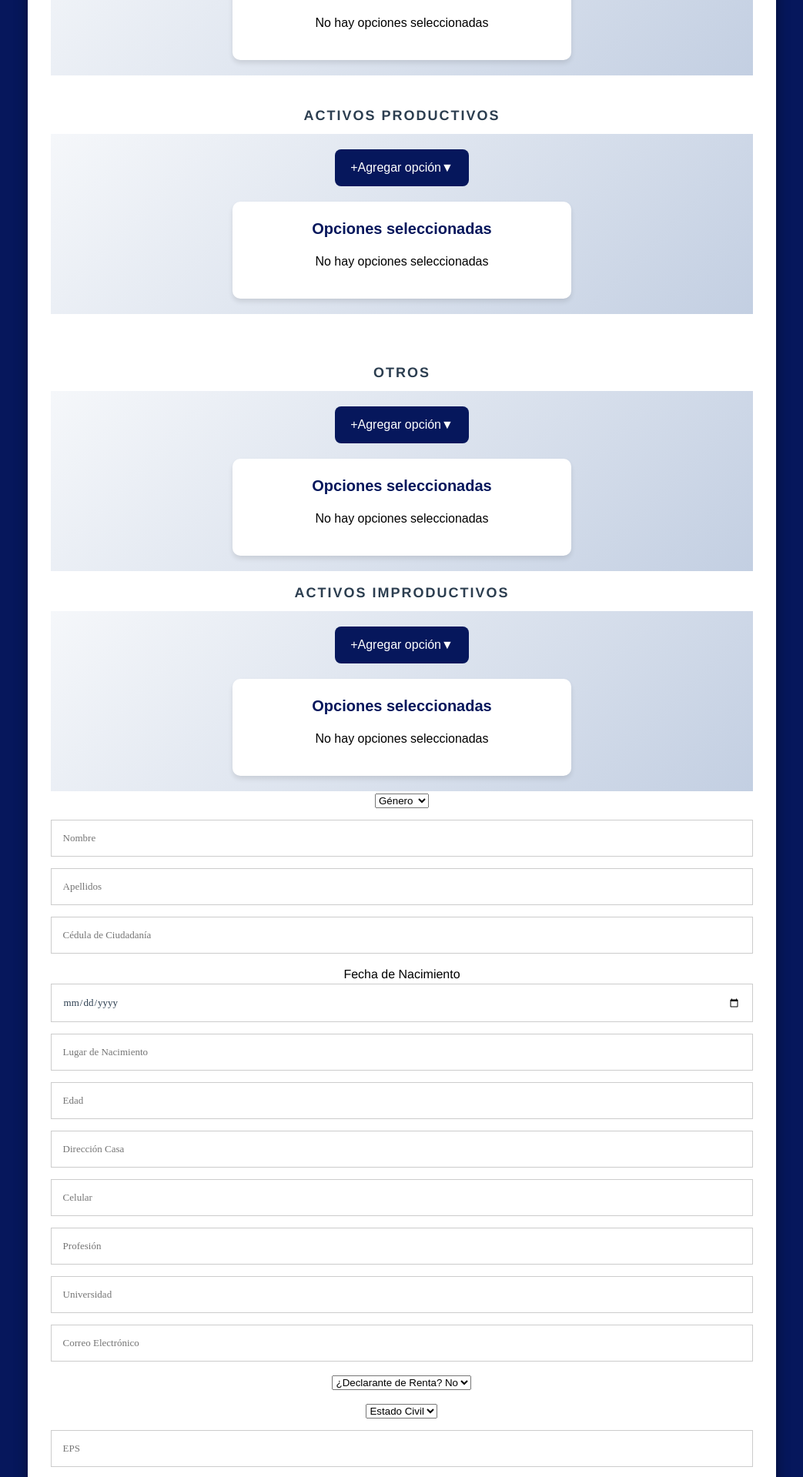
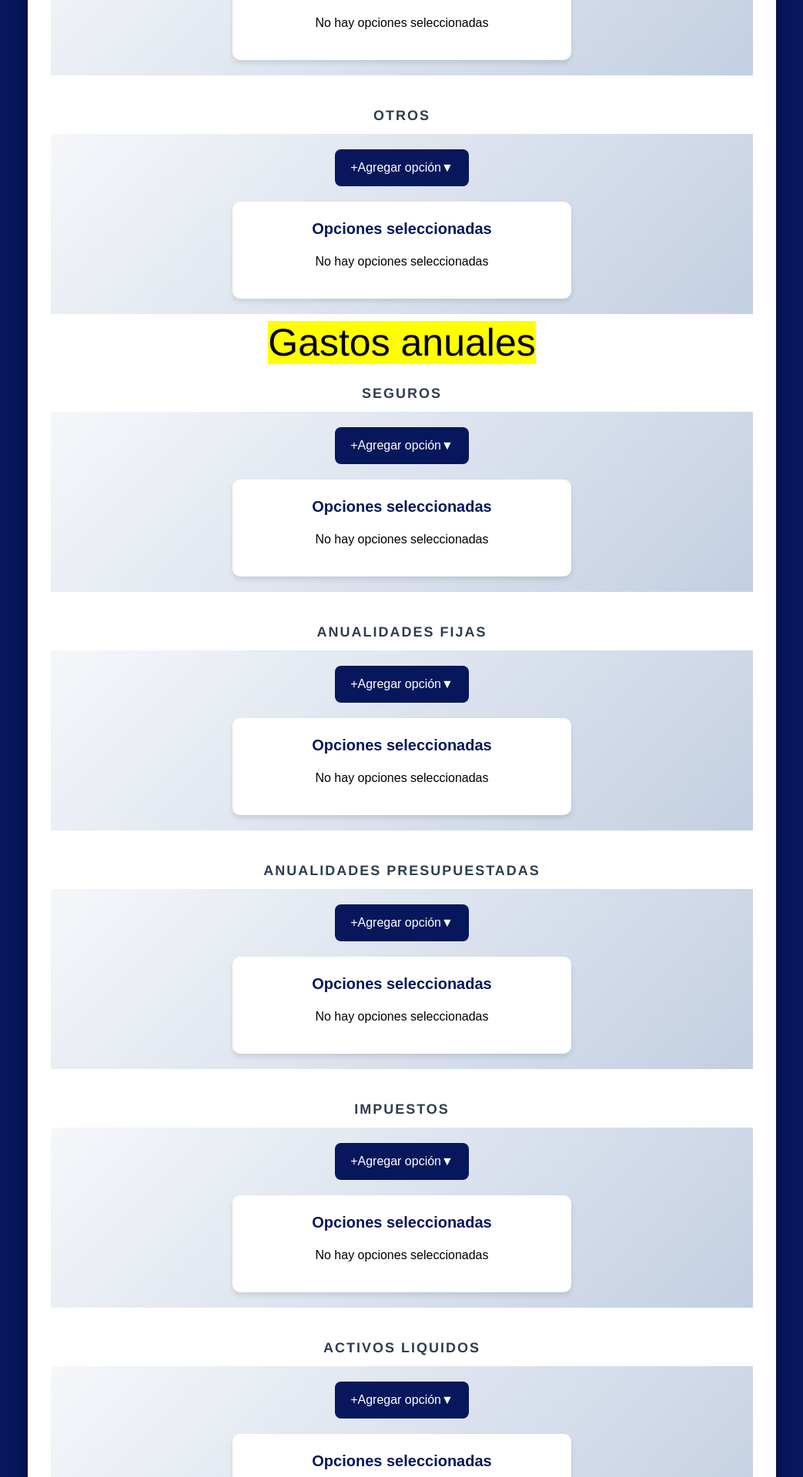
Before and after one commit to danielcruz94/develop, a React (Vite) app in the folder vite-project/: page / in a window 1280 px wide. Shown: the part 3881-5800 px from the top of the page at 77% size, without its empty margins (118-1161 px from the left). Built offline with nearby package versions, Linux system fonts and the light colour scheme.

Commit message:
se agrego gastos anuales

```diff
--- a/vite-project/src/Form.jsx
+++ b/vite-project/src/Form.jsx
@@ -13,6 +13,8 @@ const Form =()=>{
       ];
 
       const ingresos = [
+        { value: 'SalarioTradicional', label: 'Salario Tradicional' },
+        { value: 'SalarioIntegral', label: 'Salario Integral' },
         { value: 'Arriendo', label: 'Arriendo' },
         { value: 'Auxilio', label: 'Auxilio' },
         { value: 'Beneficio', label: 'Beneficio' },
@@ -23,8 +25,6 @@ const Form =()=>{
         { value: 'PrimaDeServicios', label: 'Prima de Servicios' },
         { value: 'PrimaExtralegal', label: 'Prima Extralegal' },
         { value: 'Renta', label: 'Renta' },
-        { value: 'SalarioIntegral', label: 'Salario Integral' },
-        { value: 'SalarioTradicional', label: 'Salario Tradicional' },
         { value: 'SubsidioDeTransporte', label: 'Subsidio de Transporte' },
         { value: 'SubsidioFamiliar', label: 'Subsidio Familiar' },
       ];
@@ -66,6 +66,7 @@ const Form =()=>{
         { value: 'Barberia', label: 'Barbería' },
         { value: 'Manicure', label: 'Manicure' },
         { value: 'Peluqueria', label: 'Peluquería' },
+        { value: 'otro', label: 'Otro' }
       ];
 
       const hogar = [
@@ -93,7 +94,6 @@ const Form =()=>{
         { value: 'eventos-sociales', label: 'Eventos Sociales' },
         { value: 'fines-de-semana', label: 'Fines de Semana' },
         { value: 'golf', label: 'Golf' },
-
         { value: 'restaurantes', label: 'Restaurantes' },
         { value: 'reuniones-sociales', label: 'Reuniones Sociales' },
         { value: 'rumba', label: 'Rumba' },
@@ -108,7 +108,7 @@ const Form =()=>{
       const protecciones = [
         { value: 'AporteAPensionObligatoria', label: 'Aporte a Pensión Obligatoria' },
         { value: 'AporteASaludObligatoria', label: 'Aporte a Salud Obligatoria' },
-        { value: 'Otros', label: 'Otros' },
+
         { value: 'SaludPrepagada', label: 'Salud Prepagada' },
         { value: 'SeguroDeContenidos', label: 'Seguro de Contenidos' },
         { value: 'SeguroDeInvalidez', label: 'Seguro de Invalidez' },
@@ -118,15 +118,17 @@ const Form =()=>{
         { value: 'SeguroDeVida', label: 'Seguro de Vida' },
         { value: 'SeguroExequial', label: 'Seguro Exequial' },
         { value: 'SeguroVivienda', label: 'Seguro Vivienda' },
+        { value: 'Otros', label: 'Otros' }
       ];
 
       const descuentosnomina = [
+        { value: 'Salud', label: 'Salud' },
+        { value: 'Pension', label: 'Pensión' },
+        { value: 'RetencionEnLaFuente', label: 'Retención en la Fuente' },
         { value: 'AporteAFondoDeSolidaridad', label: 'Aporte a Fondo de Solidaridad' },
         { value: 'AporteAFondoDeSubsistencia', label: 'Aporte a Fondo de Subsistencia' },
         { value: 'OtrosDescuentos', label: 'Otros Descuentos' },
-        { value: 'RetencionEnLaFuente', label: 'Retención en la Fuente' },
-        { value: 'Salud', label: 'Salud' },
-        { value: 'Pension', label: 'Pensión' },
+
         { value: 'Otros', label: 'Otros' },
       ];
 
@@ -155,14 +157,62 @@ const Form =()=>{
         { value: 'Diezmo', label: 'Diezmo' },
         { value: 'Donaciones', label: 'Donaciones' },
         { value: 'Finca', label: 'Finca' },
-        { value: 'Otros', label: 'Otros' },
         { value: 'Regalos', label: 'Regalos' },
         { value: 'ResponsabilidadSocial', label: 'Responsabilidad Social' },
         { value: 'SoportePadres', label: 'Soporte Padres' },
+        { value: 'Otros', label: 'Otros' }
       ];
 
 
-
+      const activoLiquidos = [
+        { value: 'CuentaAhorros', label: 'Cuenta Ahorros' },
+        { value: 'CuentaCorriente', label: 'Cuenta Corriente' },
+        { value: 'CuentaEnOtraMoneda', label: 'Cuenta en Otra Moneda' },
+        { value: 'Efectivo', label: 'Efectivo' },
+        { value: 'otro', label: 'otro' }
+      ];
+
+      const activosProductivos = [
+        { value: 'Acciones', label: 'Acciones' },
+        { value: 'Apartamento', label: 'Apartamento' },
+        { value: 'BienesRaicesParaInversion', label: 'Bienes Raíces para Inversión' },
+        { value: 'Bodega', label: 'Bodega' },
+        { value: 'Bonos', label: 'Bonos' },
+        { value: 'CarteraColectiva', label: 'Cartera Colectiva' },
+        { value: 'Casa', label: 'Casa' },
+        { value: 'CDT', label: 'CDT' },
+        { value: 'CuentaInversionUSD', label: 'Cuenta Inversión USD' },
+        { value: 'CuentaPorCobrarATerceros', label: 'Cuenta por Cobrar a Terceros' },
+        { value: 'Empresa', label: 'Empresa' },
+        { value: 'Fiducia', label: 'Fiducia' },
+        { value: 'FondoDeCesantias', label: 'Fondo de Cesantías' },
+        { value: 'FondoObligatorioDePensiones', label: 'Fondo Obligatorio de Pensiones' },
+        { value: 'FondoVoluntarioDePensiones', label: 'Fondo Voluntario de Pensiones' },
+        { value: 'FondosMutuos', label: 'Fondos Mutuos' },
+        { value: 'Local', label: 'Local' },
+        { value: 'Negocio', label: 'Negocio' },
+        { value: 'ParticipacionesEnSociedades', label: 'Participaciones en Sociedades' },
+        { value: 'Semovientes', label: 'Semovientes' },
+        { value: 'TituloDeCapitalizacion', label: 'Título de Capitalización' },
+        { value: 'Otros', label: 'Otros' },
+      ];
+
+      const activosImproductivos = [
+        { value: 'Apartamento', label: 'Apartamento' },
+        { value: 'Bodega', label: 'Bodega' },
+        { value: 'Caballos', label: 'Caballos' },
+        { value: 'Casa', label: 'Casa' },
+        { value: 'Finca', label: 'Finca' },
+        { value: 'Joyas', label: 'Joyas' },
+        { value: 'Lancha', label: 'Lancha' },
+        { value: 'Local', label: 'Local' },
+        { value: 'Maquinas', label: 'Máquinas' },
+        { value: 'Moto', label: 'Moto' },
+        { value: 'MueblesYAccesorios', label: 'Muebles y Accesorios' },
+        { value: 'Terreno', label: 'Terreno' },
+        { value: 'Vehiculo', label: 'Vehículo' },
+        { value: 'Otro', label: 'Otro' },
+      ];
 
 
 
@@ -235,14 +285,34 @@ return(
               <h2 className="fs-title">Financieros</h2>
               <Selector options={financieros}/>
               <br />
-              <h2 className="fs-title">Activos Productivos</h2>
-              <Selector options={ingresos}/>
-              <br />
-              <br />
               <h2 className="fs-title">Otros</h2>
               <Selector options={otros}/>
+
+          <span style={{background:'yellow',fontSize:"50px"}}>Gastos anuales</span>
+
+              <br />
+
+              <h2 className="fs-title">Seguros</h2>
+              <Selector options={otros}/>
+              <br />
+              <h2 className="fs-title">Anualidades Fijas</h2>
+              <Selector options={otros}/>
+              <br />
+              <h2 className="fs-title">Anualidades Presupuestadas</h2>
+              <Selector options={otros}/>
+              <br />
+              <h2 className="fs-title"> Impuestos</h2>
+              <Selector options={otros}/>
+              <br />
+
+              <h2 className="fs-title">Activos Liquidos</h2>
+              <Selector options={activoLiquidos}/>
+              <br />
+              <h2 className="fs-title">Activos Productivos</h2>
+              <Selector options={activosProductivos}/>
+              <br />
               <h2 className="fs-title">Activos improductivos</h2>
-              <Selector options={ingresos}/>
+              <Selector options={activosImproductivos}/>
               <div className="col-md-6">
                 <select name="genero">
                   <option value="">Género</option>
```
